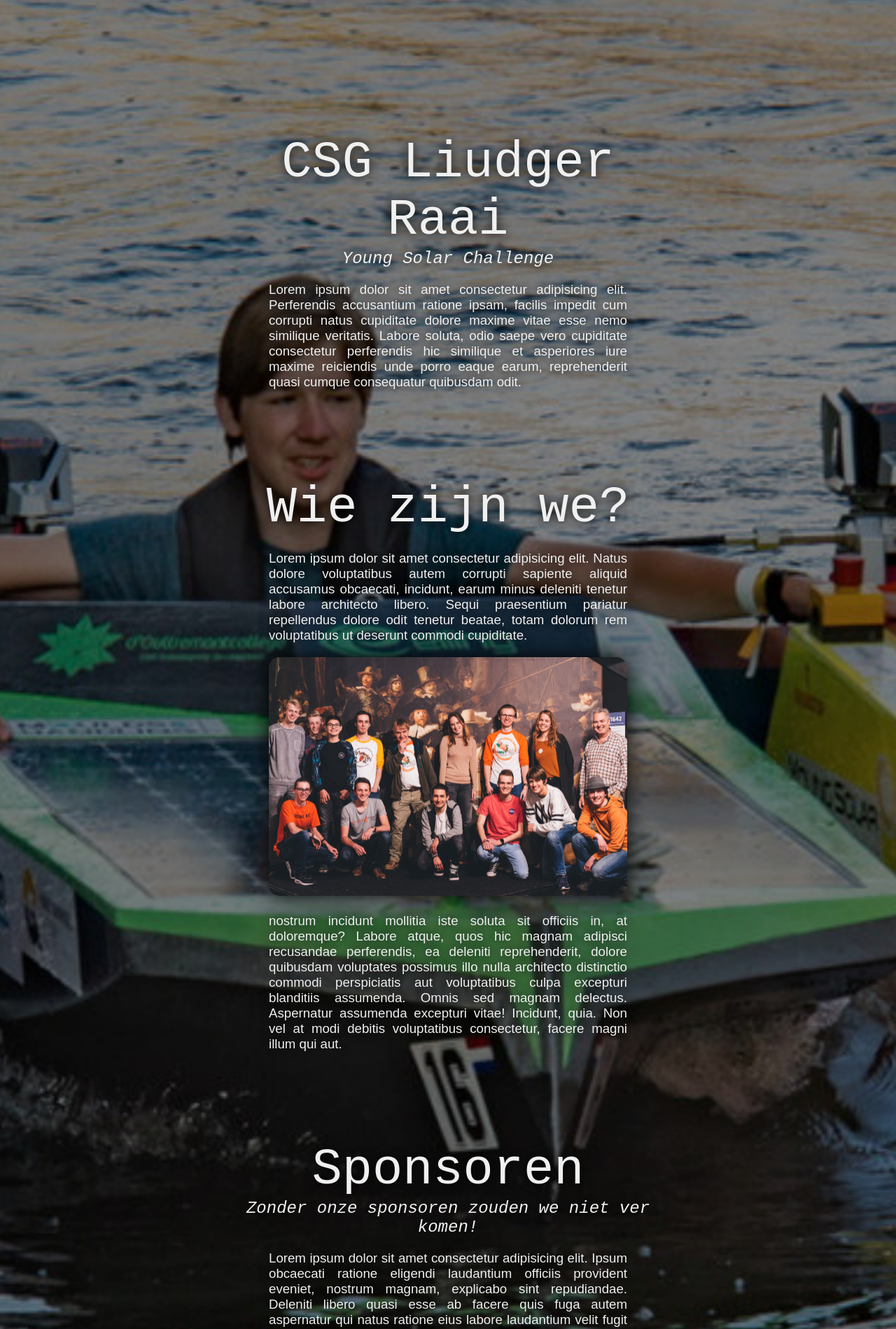
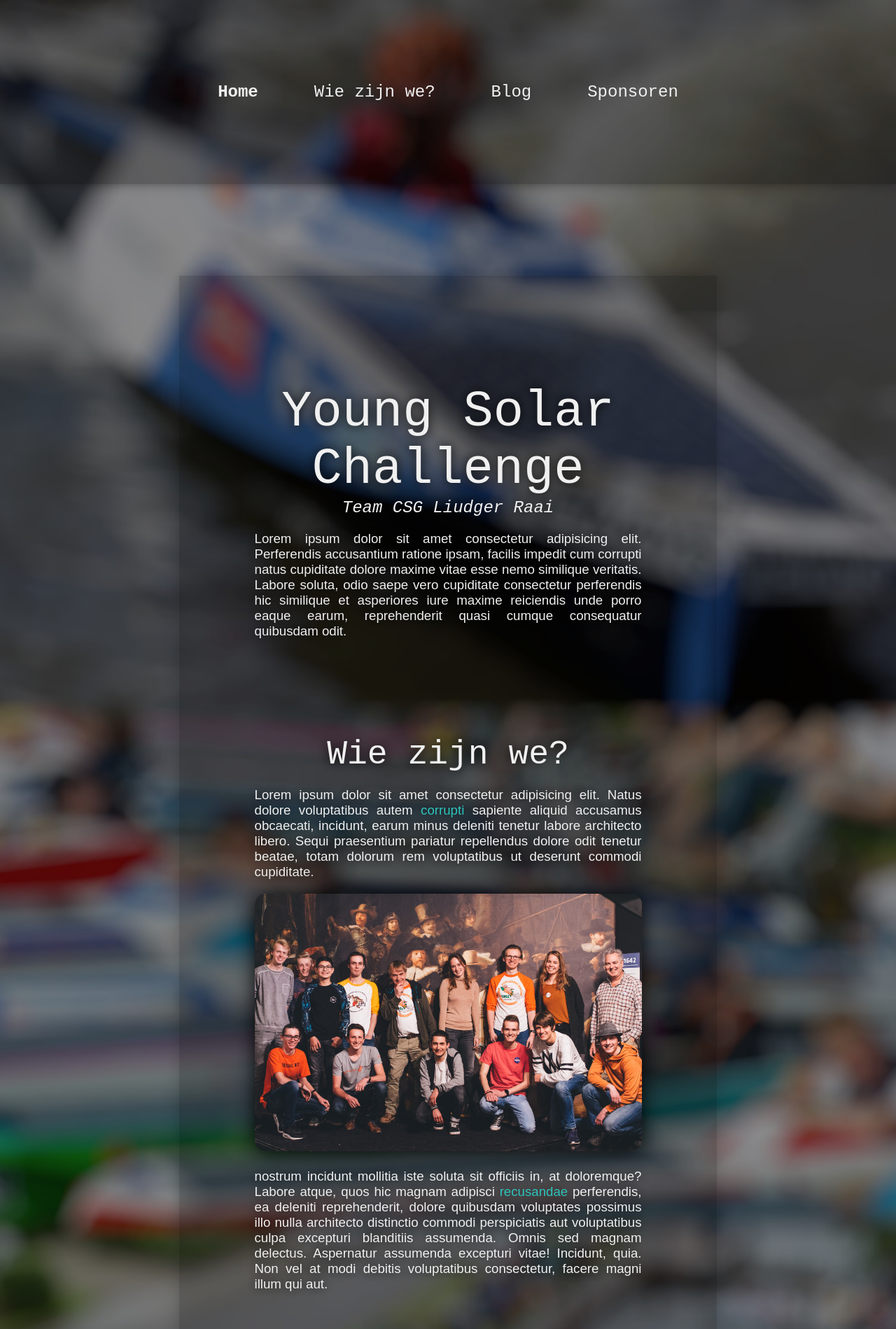
Before and after one commit to YoungSolarChallengeRaai/youngsolarchallengeraai.github.io, a Jekyll site: the page built from index.html, in a window 1280 px wide. Shown: the top 1899 px of the page at 70% size. Built offline with Jekyll 4.4.1, drawn with Linux system fonts in a browser that asks for light colours; some of the changed text lies outside the part shown.

Commit message:
Changes to background, header and mobile support

```diff
--- a/index.html
+++ b/index.html
@@ -3,14 +3,20 @@
 ---
 
 <div class="home">
-            <!-- <video autoplay loop muted class="background-video">
-            <source src="resources/videos/background.mp4" type="video/mp4">
-        </video> -->
-            <img src="/resources/images/stock_image_5.jpg" class="background-image">
+    <div class="nav-bar">
+        <a href="/" {% if page.title == "Home" %} class="active" {% endif %}>Home</a>
+        <a href="/about/" {% if page.title == "Wie zijn we?" %} class="active" {% endif %}>Wie zijn we?</a>
+        <a href="/blog/" {% if page.title == "Blog" %} class="active" {% endif %}>Blog</a>
+        <a href="/sponsoren/" {% if page.title == "Sponsoren" %} class="active" {% endif %}>Sponsoren</a>
+    </div>
 
+    <div class="page-content">
+    <img src="/resources/images/background_blurred.jpg" class="background-image">
+
+    <div class="sections">
         <div class="section">
-            <h1>CSG Liudger Raai</h1>
-            <h3>Young Solar Challenge</h3>
+            <h1>Young Solar Challenge</h1>
+            <a href="https://www.csgliudger.nl/"><h3>Team CSG Liudger Raai</h3></a>
             <div class="content">
                 <p>Lorem ipsum dolor sit amet consectetur adipisicing elit. Perferendis accusantium ratione ipsam, facilis impedit cum corrupti natus cupiditate dolore maxime vitae esse nemo similique veritatis. Labore soluta, odio saepe vero cupiditate consectetur perferendis hic similique et asperiores iure maxime reiciendis unde porro eaque earum, reprehenderit quasi cumque consequatur quibusdam odit.</p>
             </div>
@@ -19,7 +25,7 @@
         {% for post in site.posts %}
             {% if post.path contains 'home' %}
                 <div class="section">
-                    <h1>{{ post.title }}</h1>
+                    <a href="{{ post.url }}"><h2>{{ post.title }}</h2></a>
                     {% unless post.sub-title == nil %}
                         <h3>{{ post.sub-title }}</h3>
                     {% endunless %}
@@ -30,3 +36,5 @@
             {% endif %}
         {% endfor %}
     </div>
+    </div>
+</div>
--- a/style.css
+++ b/style.css
@@ -1,11 +1,17 @@
 :root {
     --main-text-white: rgb(240, 240, 240);
     --main-text-black: rgb(4, 4, 4);
+    --main-accent: rgb(47, 197, 189);
+    --main-accent-dark: rgb(44, 172, 165);
 }
 
 * {
     margin: 0;
     padding: 0;
+}
+
+html {
+    overflow: hidden;
 }
 
 h1, h2, h3, p, a {
@@ -21,6 +27,17 @@
     font-weight: lighter;
 }
 
+a {
+    text-decoration: none;
+    color: var(--main-accent);
+    transition: 0.2s;
+}
+
+a:hover {
+    transform: scale(0.98);
+    color: var(--main-accent-dark);
+}
+
 a > img {
     transition: 0.2s;
 }
@@ -30,46 +47,41 @@
 }
 
 .background-image {
-    perspective: 1px;
+    position: fixed;
 
-    position: fixed;
-    min-width: 100vw;
-    min-height: 100vh;
-
-    overflow-x: hidden;
-    overflow-y: auto;
-
-    left: 50%;
-    top: 50%;
-    -webkit-transform: translate(-50%,-50%) scale(1.05) translateZ(-3px);
-    -ms-transform: translate(-50%,-50%) scale(1.05) translateZ(-3px);
-        transform: translate(-50%,-50%) scale(1.05) translateZ(-3px);
-
-    z-index: -1;
-}
-
-/* .background-video {
-    position: fixed;
     min-width: 100vw;
     min-height: 100vh;
 
     left: 50%;
     top: 50%;
-    -webkit-transform: translate(-50%,-50%) scale(1.05);
-    -ms-transform: translate(-50%,-50%) scale(1.05);
-        transform: translate(-50%,-50%) scale(1.05);
+    transform: translate(-50%,-50%) translateZ(-1.5px) scale(2.5);
 
     z-index: -1;
-} */
+}
 
+.box {
+    border-radius: 20px;
+    background-color: rgba(255, 255, 255, 0.2);
+    box-shadow: 0 0 20px rgb(41, 41, 41);
+}
 
 /* Home */
-.home {
-    padding: 5% 25%;
+.home .page-content {
+    height: 100vh;
+    perspective: 1px;
+    transform-style: preserve-3d;
+    overflow-x: hidden;
+    overflow-y: auto;
+
+    padding: 0 20%;
 }
 
 .home .section {
-    margin: 20% 0;
+    margin-bottom: 20%;
+}
+
+.home .section:last-child {
+    margin-bottom: 0;
 }
 
 .home .section .content {
@@ -112,13 +124,18 @@
     margin: 20px 0;
 }
 
+.home .sections {
+    background-color: rgba(0, 0, 0, 0.2);
+    box-shadow: 0 0 20px rgba(0, 0, 0, 0.2);
+    padding: 20% 5%;
+    margin: 15vh 0;
+}
+
 /* Posts */
 .image-grid {
     display: flex;
     justify-content: center;
     flex-wrap: wrap;
-    border-radius: 20px;
-    background-color: rgba(255, 255, 255, 0.4);
 }
 
 .home .section .image-grid img {
@@ -127,3 +144,64 @@
     margin: 20px;
     border-radius: 0;
 }
+
+/* Navigation Bar */
+.nav-bar {
+    position: fixed;
+    z-index: 1;
+
+    display: flex;
+    justify-content: center;
+
+    height: 10vh;
+    width: 100%;
+
+    background-color: rgba(0, 0, 0, 0.3);
+    box-shadow: 0 0 15px rgba(0, 0, 0, 0.4);
+}
+
+.nav-bar a {
+    color: var(--main-text-white);
+    font-family: 'Courier New', Courier, monospace;
+    font-size: 18pt;
+
+    margin: auto 40px;
+}
+
+.nav-bar .active {
+    font-weight: bold;
+}
+
+@media only screen and (max-width: 1000px) {
+    .home .section h1 {
+        font-size: 7vw;
+    }
+
+    .home .section h2 {
+        font-size: 6vw;
+    }
+
+    .home .section h3 {
+        font-size: 3.4vw;
+    }
+}
+
+@media only screen and (max-width: 850px) {
+    .home .page-content {
+        padding: 0;
+    }
+}
+
+@media only screen and (max-width: 400px) {
+    .home .section h1 {
+        font-size: 7vw;
+    }
+
+    .home .section h2 {
+        font-size: 5vw;
+    }
+
+    .home .section h3 {
+        font-size: 3.4vw;
+    }
+}
```
Also changed, not shown: _posts/home/2019-10-30-sponsors.md (+8 -2 lines), _posts/home/2019-10-31-about.md (+6 -2 lines), resources/images/background.jpg (added), resources/images/background_blurred.jpg (added), resources/images/stock_image_0.jpg (deleted), resources/images/stock_image_1.jpg (deleted), resources/images/stock_image_2.jpg (deleted), resources/images/stock_image_4.jpg (deleted), resources/images/stock_image_5.jpg (deleted), 1 other file.
